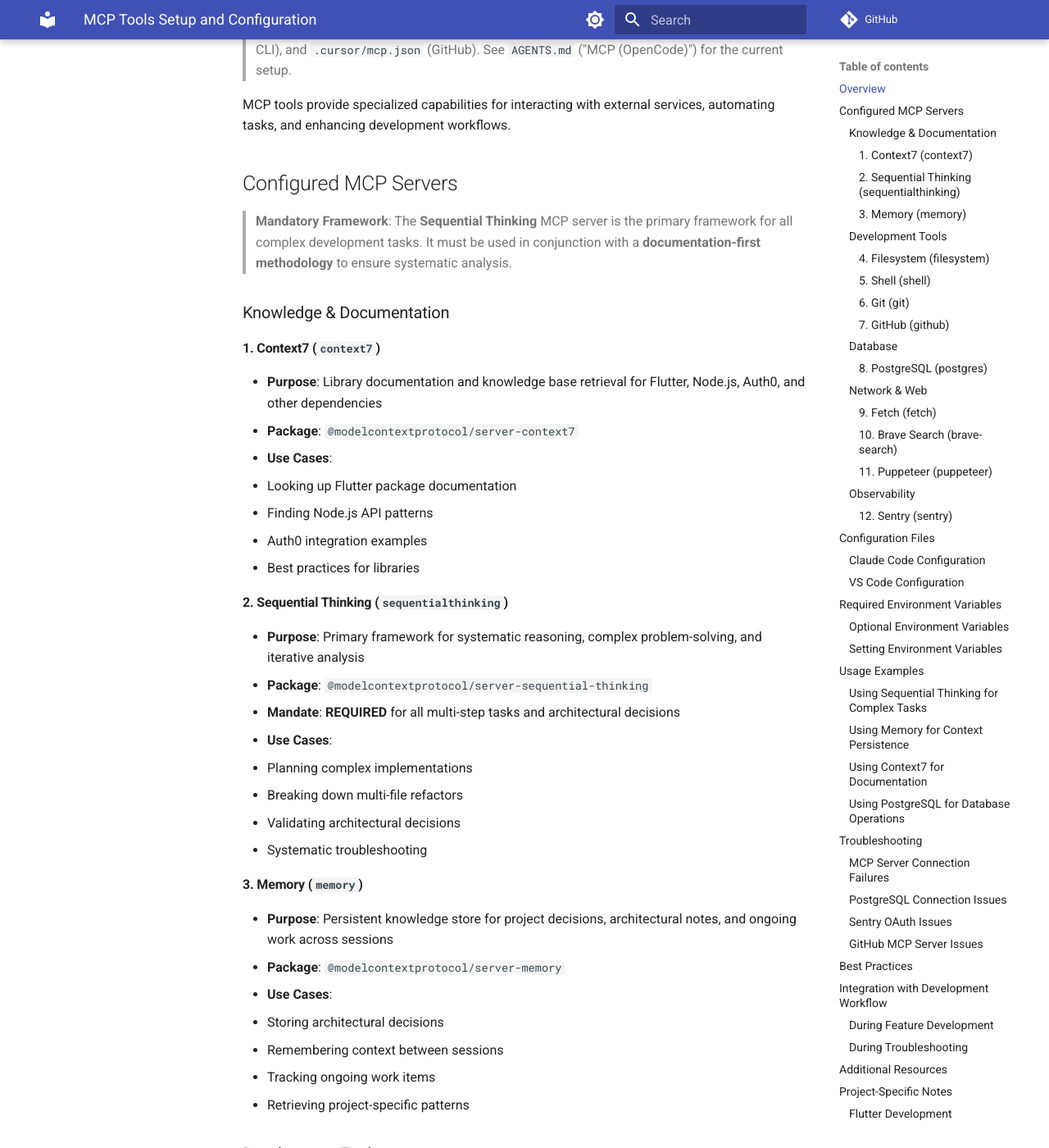
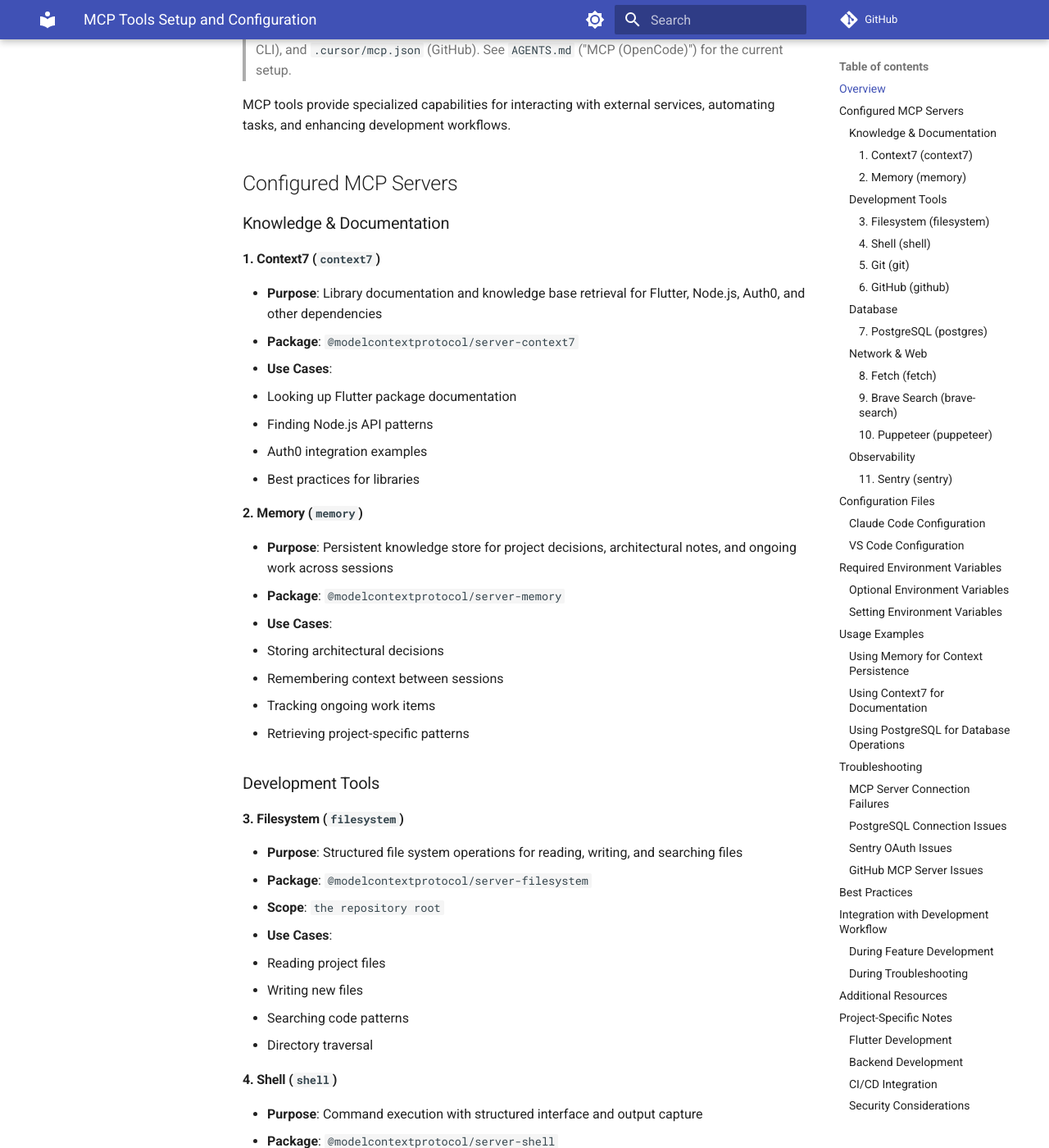
Before and after one commit to pistisAI/pistisai-app, an MkDocs documentation site: the page built from docs/development/MCP_TOOLS_SETUP.md, in a window 1280 px wide and 1400 px high, scrolled down 399 px. Shown: the whole window at 82% size. Built offline with MkDocs 1.6.1 and Material for MkDocs 9.7.7, drawn with Linux system fonts in a browser that asks for light colours; comment, search, counter and statistics services are not loaded; some of the changed text lies outside the part shown.

Commit message:
docs: stop asking contributors to record chain-of-thought (#1053) (#1111)
Remove the sequential-thinking MCP instructions, mandates and example server entries from contributor docs so they match the app, which drops model reasoning from chat. Committed tool configs and setup scripts are left unchanged.


Claude-Session: https://claude.ai/code/session_01382Q6wi9bF3eBhJ2bEWGXi

Co-authored-by: simongravel99-art <228510981+simongravel99-art@users.noreply.github.com>
Co-authored-by: Claude Opus 5.5 <noreply@anthropic.com>

```diff
--- a/docs/development/MCP_TOOLS_SETUP.md
+++ b/docs/development/MCP_TOOLS_SETUP.md
@@ -9,8 +9,6 @@ This document describes the Model Context Protocol (MCP) tools configured for ef
 MCP tools provide specialized capabilities for interacting with external services, automating tasks, and enhancing development workflows.
 
 ## Configured MCP Servers
-
-> **Mandatory Framework**: The **Sequential Thinking** MCP server is the primary framework for all complex development tasks. It must be used in conjunction with a **documentation-first methodology** to ensure systematic analysis.
 
 ### Knowledge & Documentation
 
@@ -24,18 +22,7 @@ MCP tools provide specialized capabilities for interacting with external service
   - Auth0 integration examples
   - Best practices for libraries
 
-#### 2. Sequential Thinking (`sequentialthinking`)
-
-- **Purpose**: Primary framework for systematic reasoning, complex problem-solving, and iterative analysis
-- **Package**: `@modelcontextprotocol/server-sequential-thinking`
-- **Mandate**: **REQUIRED** for all multi-step tasks and architectural decisions
-- **Use Cases**:
-  - Planning complex implementations
-  - Breaking down multi-file refactors
-  - Validating architectural decisions
-  - Systematic troubleshooting
-
-#### 3. Memory (`memory`)
+#### 2. Memory (`memory`)
 
 - **Purpose**: Persistent knowledge store for project decisions, architectural notes, and ongoing work across sessions
 - **Package**: `@modelcontextprotocol/server-memory`
@@ -58,7 +45,7 @@ MCP tools provide specialized capabilities for interacting with external service
   - Searching code patterns
   - Directory traversal
 
-#### 5. Shell (`shell`)
+#### 4. Shell (`shell`)
 
 - **Purpose**: Command execution with structured interface and output capture
 - **Package**: `@modelcontextprotocol/server-shell`
@@ -147,7 +134,7 @@ MCP tools provide specialized capabilities for interacting with external service
 
 ### Observability
 
-#### 12. Sentry (`sentry`)
+#### 11. Sentry (`sentry`)
 
 - **Purpose**: Sentry error tracking and issue analysis with OAuth authentication
 - **Wrapper**: `mcp-remote@latest` (enables OAuth flow for remote MCP servers)
@@ -165,7 +152,7 @@ MCP tools provide specialized capabilities for interacting with external service
 
 **File**: `.claude/settings.json`
 
-Contains all 12 MCP servers with descriptions, arguments, and environment variables where applicable.
+Contains all 11 MCP servers with descriptions, arguments, and environment variables where applicable.
 
 ### VS Code Configuration
 
@@ -217,15 +204,6 @@ export BRAVE_API_KEY="BSxxxxxxxxxxxxxxxxxxxxxxxxxxxx"
 - Password: `changeme`
 
 ## Usage Examples
-
-### Using Sequential Thinking for Complex Tasks
-
-When working on multi-step implementations:
-
-1. Start with documentation review
-2. Use `sequentialthinking` to plan the approach
-3. Execute systematically using other MCP tools
-4. Store decisions in `memory` for future reference
 
 ### Using Memory for Context Persistence
 
@@ -332,38 +310,34 @@ If GitHub MCP server fails to authenticate:
 
 1. **Documentation-First Methodology**: Always review project documentation (`docs/`) and the standing rules in `AGENTS.md` before tool execution. (Historic references to `.kiro/steering/` and `.kilocode/rules-*/` point to directories that no longer exist in this repo.)
 
-2. **Sequential Thinking Primary**: Use the `sequentialthinking` tool as the foundation for all complex tasks to ensure systematic reasoning.
+2. **Use MCP Tools Over CLI**: Prefer MCP tools when available for better integration and structured output.
 
-3. **Use MCP Tools Over CLI**: Prefer MCP tools when available for better integration and structured output.
+3. **Atomic Operations**: Execute one tool at a time and wait for success before proceeding.
 
-4. **Atomic Operations**: Execute one tool at a time and wait for success before proceeding.
+4. **Schema Adherence**: Strictly follow the input schema for all tool calls.
 
-5. **Schema Adherence**: Strictly follow the input schema for all tool calls.
+5. **Store Decisions**: Use `memory` to store architectural decisions and patterns for future reference.
 
-6. **Store Decisions**: Use `memory` to store architectural decisions and patterns for future reference.
+6. **Context Preservation**: Use `context7` for library documentation rather than guessing or using outdated resources.
 
-7. **Context Preservation**: Use `context7` for library documentation rather than guessing or using outdated resources.
-
-8. **Error Analysis**: Use `sentry` for production error investigation to understand root causes.
+7. **Error Analysis**: Use `sentry` for production error investigation to understand root causes.
 
 ## Integration with Development Workflow
 
 ### During Feature Development
 
-1. **Plan**: Use `sequentialthinking` to break down the task
-2. **Research**: Use `context7` to find relevant documentation
-3. **Implement**: Use `filesystem` to read/write code, `shell` for build/test
-4. **Validate**: Use `postgres` for database tests if applicable
-5. **Commit**: Use `git` and `github` for version control
-6. **Document**: Use `memory` to store decisions and patterns
+1. **Research**: Use `context7` to find relevant documentation
+2. **Implement**: Use `filesystem` to read/write code, `shell` for build/test
+3. **Validate**: Use `postgres` for database tests if applicable
+4. **Commit**: Use `git` and `github` for version control
+5. **Document**: Use `memory` to store decisions and patterns
 
 ### During Troubleshooting
 
 1. **Investigate**: Use `sentry` for production issues, `brave-search` for documentation
-2. **Analyze**: Use `sequentialthinking` for systematic problem-solving
-3. **Test**: Use `shell` for debugging commands, `postgres` for database queries
-4. **Fix**: Use `filesystem` to make changes
-5. **Verify**: Use `puppeteer` for E2E tests if applicable
+2. **Test**: Use `shell` for debugging commands, `postgres` for database queries
+3. **Fix**: Use `filesystem` to make changes
+4. **Verify**: Use `puppeteer` for E2E tests if applicable
 
 ## Additional Resources
 
```
Also changed, not shown: other parts of docs/development/MCP_TOOLS_SETUP.md (+7 -7 lines), docs/development/MCP_CRUSH_CLI_SETUP.md (+1 -17 lines), docs/development/MCP_WORKFLOW_AND_RULES.md (+7 -27 lines), docs/development/intellij-gemini-setup.md (+0 -64 lines), scripts/MCP_TOOLS_QUICK_REFERENCE.md (+11 -18 lines), .github/copilot-instructions.md.
